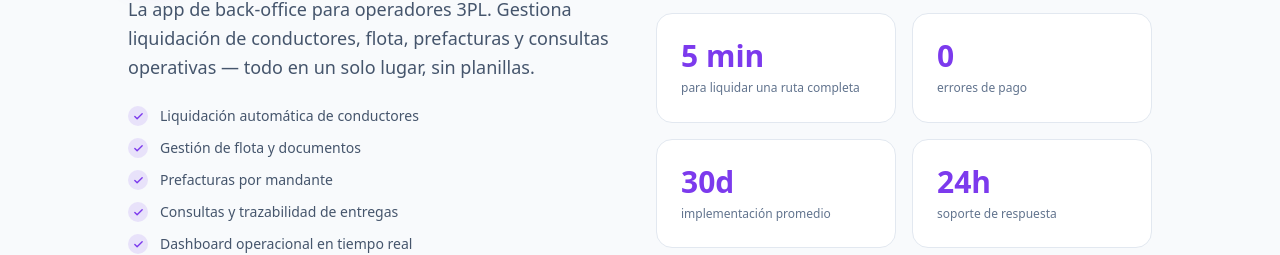
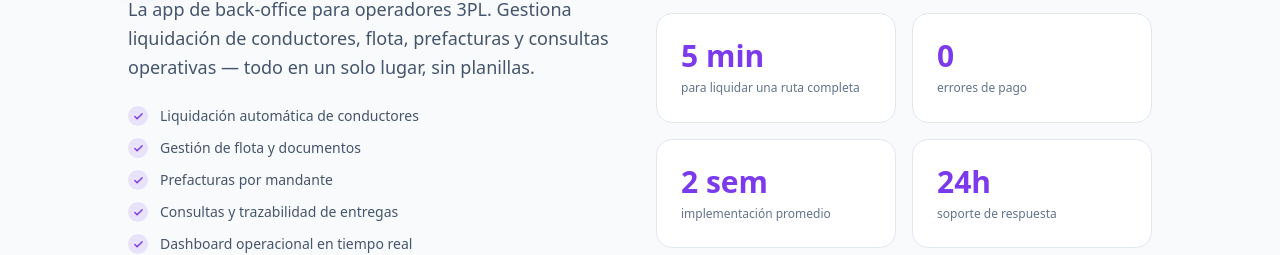
Before and after one commit to Hmacuada/pathway-web, a Next.js app: page / in a window 1280 px wide. Shown: the part 860-1115 px from the top of the page. Built offline with nearby package versions, Linux system fonts and the light colour scheme.

Commit message:
fix: implementación 30d → 2 sem

```diff
--- a/app/page.tsx
+++ b/app/page.tsx
@@ -190,7 +190,7 @@ export default function Home() {
                 {[
                   { val: "5 min", label: "para liquidar una ruta completa", color: "#7c3aed" },
                   { val: "0",    label: "errores de pago",              color: "#7c3aed" },
-                  { val: "30d", label: "implementación promedio",      color: "#7c3aed" },
+                  { val: "2 sem", label: "implementación promedio",    color: "#7c3aed" },
                   { val: "24h", label: "soporte de respuesta",         color: "#7c3aed" },
                 ].map(({ val, label, color }) => (
                   <div key={label} className="rounded-2xl p-6 bg-white dark:bg-slate-800 border border-slate-200 dark:border-slate-700">
```
